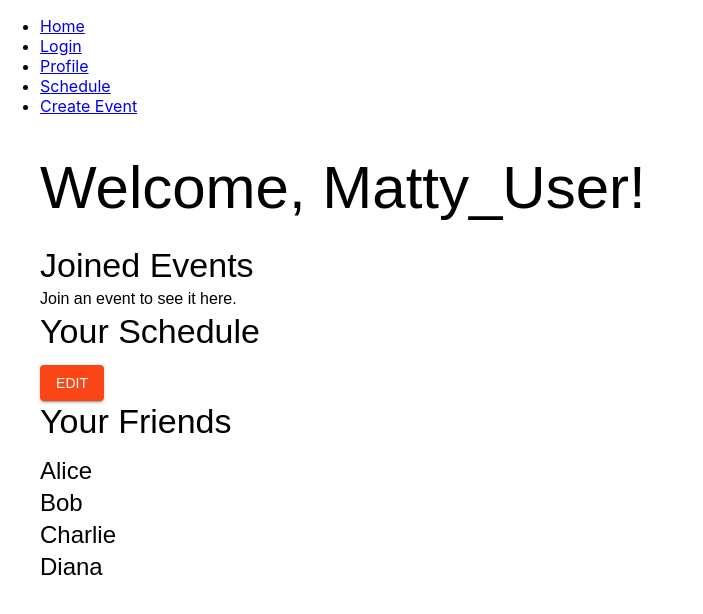
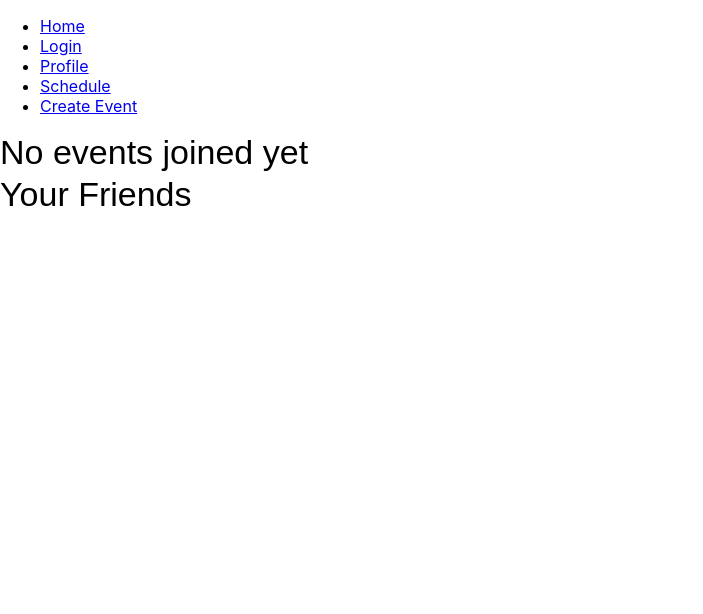
Before and after one commit to mattcattb/Gator-Scheduler, a React (Create React App) app in the folder wtm-react/: page / in a window 1280 px wide. Shown: the top 614 px of the page, without its empty margins (0-703 px from the left). Built offline with nearby package versions, Linux system fonts and the light colour scheme; sample sign-in values are in the browser's storage.

Commit message:
Revert "Event-details-page"

```diff
--- a/wtm-react/src/components/EventCreation/addfriends.jsx
+++ b/wtm-react/src/components/EventCreation/addfriends.jsx
@@ -2,7 +2,6 @@ import React from 'react'
 
 function AddFriends() {
   return (
-    <>
     <div className="section">
         <h2>Add Friends</h2>
         <select className="friend-selector">
@@ -12,10 +11,6 @@ function AddFriends() {
             <option value="friend2">Friend 2</option>
         </select>
     </div>
-      <div className="section">
-        <a href="https://your-link.com">Copy and paste to join!</a>
-      </div>
-    </>
   )
 }
 
--- a/wtm-react/src/components/EventCreation/rangegrid.jsx
+++ b/wtm-react/src/components/EventCreation/rangegrid.jsx
@@ -1,20 +1,15 @@
 import React from 'react'
-import { Typography, Box, Grid2} from '@mui/material';
 
-
-// New Component for Range Grid
-function RangeGrid({ selectedDays, timeSlots, startTime, endTime }) {
-    // Filter time slots based on selected start and end time
-
+function RangeGrid({ day_range, start_time, end_time }) {
+  /*
+    Setup a grid for all times in the day_range
+  */
 
     return (
-        <Box sx={{ padding: 3 }}>
-        <Typography variant="h4" gutterBottom>
-            Time Slots Grid
-        </Typography>
-        </Box>
-    );
+    <div>
+
+    </div>
+  )
 }
 
-
 export default RangeGrid;
--- a/wtm-react/src/components/EventCreation/rangeselector.jsx
+++ b/wtm-react/src/components/EventCreation/rangeselector.jsx
@@ -1,4 +1,4 @@
-import React from 'react';
+import React, { useState } from 'react';
 import { Typography, Box, Checkbox, FormControlLabel, MenuItem, Select } from '@mui/material';
 
 
@@ -20,7 +20,6 @@ function RangeSelector({selectedDays, setSelectedDays, startTime, setStartTime,
   return (
     <div>
       <TimeToggle startTime={startTime} setStartTime={setStartTime} endTime={endTime} setEndTime={setEndTime}/>
-
       <DaySelection selectedDays={selectedDays} toggleDaySelection={toggleDaySelection} />
     </div>
   );
@@ -32,8 +31,7 @@ function TimeToggle({startTime, endTime, setStartTime, setEndTime}) {
       <Typography variant="h4" gutterBottom>
         Select Time Range
       </Typography>
-      <Box sx={{  gap: 2 }}>
-        <Typography variant="h6">Start Time:</Typography>
+      <Box sx={{ display: 'flex', gap: 2 }}>
         <Select
           value={startTime}
           onChange={(e) => setStartTime(e.target.value)}
@@ -45,7 +43,6 @@ function TimeToggle({startTime, endTime, setStartTime, setEndTime}) {
             <MenuItem key={time} value={time}>{time}</MenuItem>
           ))}
         </Select>
-        <Typography variant="h6">End Time:</Typography>
         <Select
           value={endTime}
           onChange={(e) => setEndTime(e.target.value)}
--- a/wtm-react/src/components/HomeView/friendsdisplay.jsx
+++ b/wtm-react/src/components/HomeView/friendsdisplay.jsx
@@ -1,26 +1,12 @@
 import { Box, Typography, Card, CardContent, Button } from '@mui/material';
 
-
-function FriendsDisplay({friends}) {
+function FriendsDisplay() {
     // show all of your friends, when clicked view their schedule
     return (
       <Box>
         <Typography variant='h4' gutterBottom>Your Friends</Typography>
-
-        {friends.map((friend) => (
-          <FriendsPreview key={friend.id} friend={friend} />
-        ))}
       </Box>
     )
   }
 
-
-function FriendsPreview({friend}) {
-  return (
-    <Box>
-      <Typography variant='h5'>{friend.name}</Typography>
-    </Box>
-  )
-}
-
 export default FriendsDisplay;
--- /dev/null
+++ b/wtm-react/src/components/HomeView/homepageheader.jsx
@@ -0,0 +1,10 @@
+function HomepageHeader() {
+    // display users name
+
+    return (
+      <></>
+    )
+  }
+
+
+export default HomepageHeader;
--- a/wtm-react/src/components/HomeView/joinedevents.jsx
+++ b/wtm-react/src/components/HomeView/joinedevents.jsx
@@ -5,12 +5,7 @@ import { Box, Typography } from '@mui/material';
 function JoinedEvents({ events }) {
 
   if (events.length === 0) {
-    return (
-      <>
-        <Typography variant="h4">Joined Events</Typography>
-        <Typography variant="body1">Join an event to see it here.</Typography>
-      </>
-    );
+    return (<Typography variant="h4">No events joined yet</Typography>);
   }
 
   return (
--- a/wtm-react/src/components/HomeView/scheduledisplay.jsx
+++ /dev/null
@@ -1,18 +0,0 @@
-import React from 'react'
-import {Box, Typography, Button} from '@mui/material';
-
-export default function ScheduleDisplay() {
-  return (
-    <Box>
-        <Typography variant='h4' gutterBottom>Your Schedule</Typography>
-        <Button variant='contained'>Edit</Button>
-        <SchedulePreview/>
-    </Box>
-  )
-}
-
-
-function SchedulePreview() {
-    // preview of your schedule
-
-}
--- a/wtm-react/src/pages/homeview.jsx
+++ b/wtm-react/src/pages/homeview.jsx
@@ -1,25 +1,13 @@
 import JoinedEvents from "../components/HomeView/joinedevents";
+import HomepageHeader from "../components/HomeView/homepageheader";
 import FriendsDisplay from "../components/HomeView/friendsdisplay";
-import ScheduleDisplay from "../components/HomeView/scheduledisplay";
-
-import { Typography } from "@mui/material";
-
-const sampleFriends = [
-  { id: 1, name: 'Alice' },
-  { id: 2, name: 'Bob' },
-  { id: 3, name: 'Charlie' },
-  { id: 4, name: 'Diana' },
-];
-
-const sampleUser = "Matty_User"
 
 function HomeView() {
     return (
-      <div className='HomeView' style={{ padding: '20px', maxWidth: '1200px', margin: 'auto' }}>
-        <Typography variant='h2' gutterBottom>Welcome, {sampleUser}!</Typography>
+      <div className='HomeView'>
+        <HomepageHeader />
         <JoinedEvents events={[]}/>
-        <ScheduleDisplay />
-        <FriendsDisplay friends={sampleFriends}/>
+        <FriendsDisplay />
       </div>
     );
   }
```
Also changed, not shown: wtm-react/src/components/HomeView/friendspreview.jsx (added, +11 -0 lines). Lines whose indentation alone changed are shown as unchanged.
